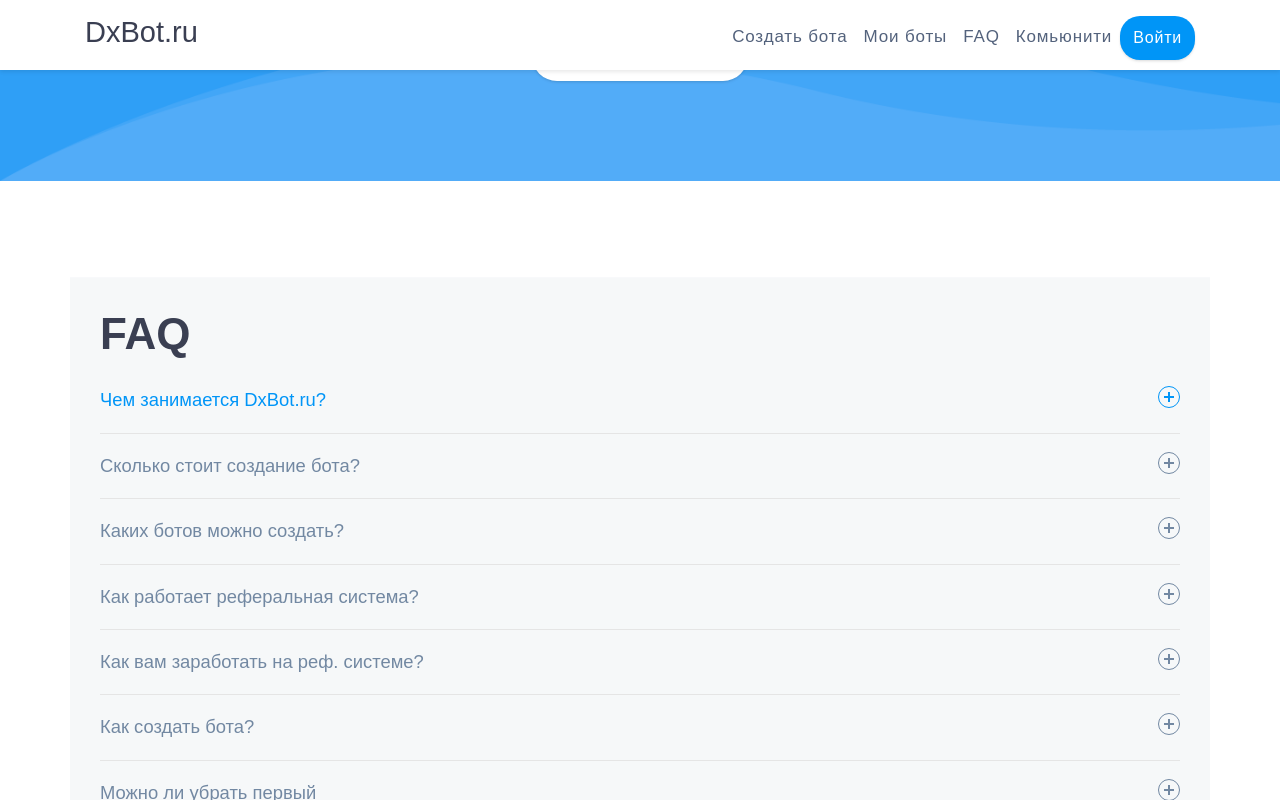
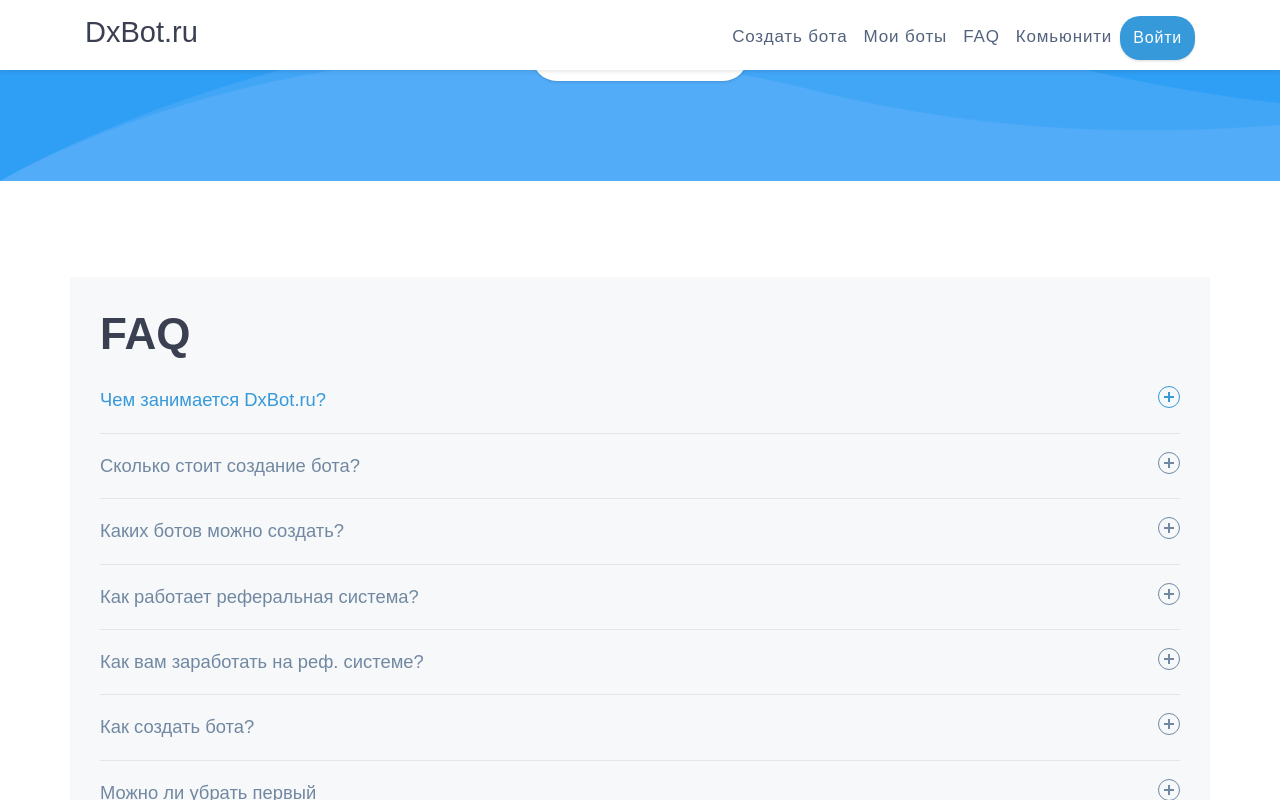
Before and after one commit to FathullaLatipov/DxBot, a plain HTML site: page index.html in a window 1280 px wide. In both pictures the pointer is over the button "Чем занимается DxBot.ru?". Shown: the part 2698-3498 px from the top of the page. Drawn offline with nearby package versions, Linux system fonts and the light colour scheme.

Commit message:
fixed bugs6

```diff
--- a/style.css
+++ b/style.css
@@ -125,7 +125,7 @@ section {
 }
 
 .btn-regular {
-	background-color: #0095f7;
+	background-color: #3699da;
 	color: #ffffff;
 	padding: 10px 25px;
 	letter-spacing: .1em;
@@ -156,7 +156,7 @@ section {
 
 .btn-demo-small {
 	font-size: 16px;
-	background-color: #0095f7;
+	background-color: #3699da;
 	padding: 1px 4px;
 }
 
@@ -170,7 +170,7 @@ section {
 
 .btn-buy {
 	color: #ffffff;
-	background-color: #0095f7;
+	background-color: #3699da;
 	letter-spacing: .1em;
 	padding: 15px 48px;
 	display: inline-block;
@@ -672,14 +672,14 @@ footer small {
   .accordion button:hover,
   .accordion button:focus {
 	cursor: pointer;
-	color: #0095f7;
+	color: #3699da;
   }
 
   .accordion button:hover::after,
   .accordion button:focus::after {
 	cursor: pointer;
-	color: #0095f7;
-	border: 1px solid #0095f7;
+	color: #3699da;
+	border: 1px solid #3699da;
   }
 
   .accordion button .accordion-title {
```
